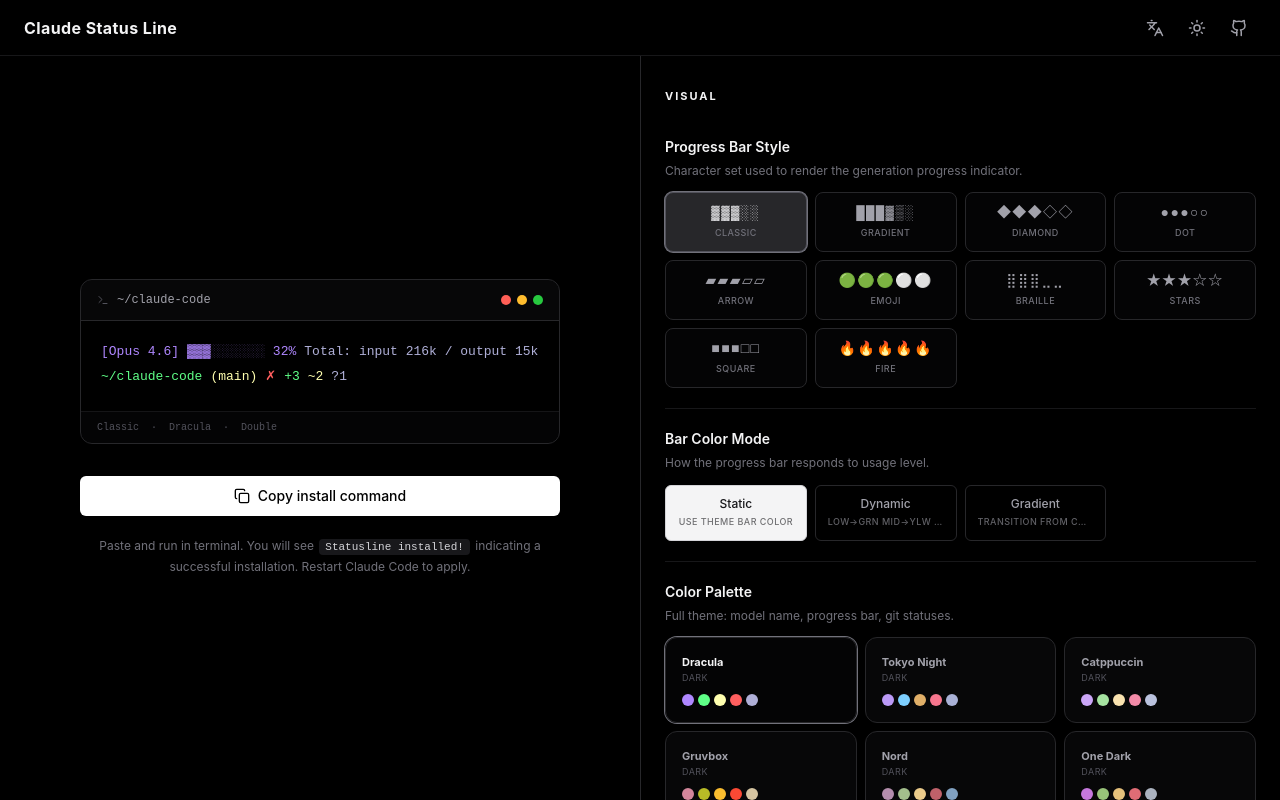
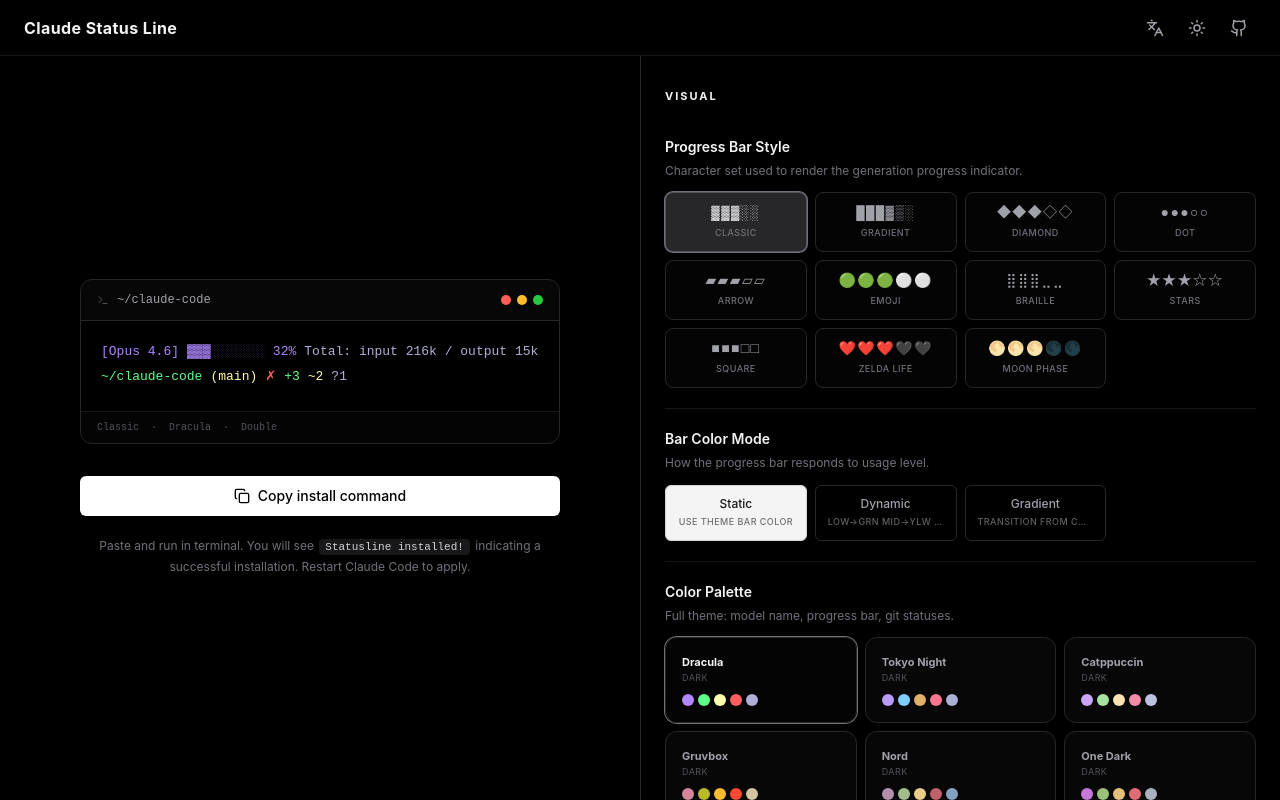
Before and after one commit to P2K0/claude-status-line, a React (Vite) app: page / in a window 1280 px wide. Built offline with nearby package versions, Linux system fonts and the light colour scheme.

Commit message:
feat: update configuration options and locales

```diff
--- a/src/constants.ts
+++ b/src/constants.ts
@@ -8,7 +8,8 @@
   { id: 'braille', name: 'Braille', filled: '⣿', empty: '⣀', preview: '⣿⣿⣿⣀⣀' },
   { id: 'star', name: 'Stars', filled: '★', empty: '☆', preview: '★★★☆☆' },
   { id: 'square', name: 'Square', filled: '■', empty: '□', preview: '■■■□□' },
-  { id: 'fire', name: 'Fire', filled: '🔥', empty: '🔥', preview: '🔥🔥🔥🔥🔥' },
+  { id: 'heart', name: 'Zelda Life', filled: '❤️', empty: '🖤', preview: '❤️❤️❤️🖤🖤' },
+  { id: 'moon', name: 'Moon Phase', filled: '🌕', empty: '🌑', preview: '🌕🌕🌕🌑🌑' },
 ]
 
 export const colorPresets = [
@@ -233,6 +234,8 @@
   { id: 'dollar', name: '$', char: '$' },
   { id: 'home', name: '🏠', char: '🏠' },
   { id: 'tilde', name: '~/', char: '~/' },
+  { id: 'nerd-folder', name: ' (Nerd)', char: ' ' },
+  { id: 'terminal', name: 'Terminal', char: 'tty ' },
 ]
 
 export const tokenFormats = [
@@ -248,6 +251,8 @@
   { id: 'branch', name: '⎇', char: '⎇ ' },
   { id: 'on', name: 'on', char: 'on ' },
   { id: 'merge', name: '🔀', char: '🔀' },
+  { id: 'nerd-branch', name: ' (Nerd)', char: ' ' },
+  { id: 'octocat', name: '🐙', char: '🐙 ' },
 ]
 
 export const gitModes = [
@@ -267,6 +272,9 @@
   { id: 'pipe', name: '管道', char: ' │ ', preview: '[Opus] │ ▓▓░ │ 32%' },
   { id: 'dot', name: '点', char: ' · ', preview: '[Opus] · ▓▓░ · 32%' },
   { id: 'angle', name: '箭头', char: ' › ', preview: '[Opus] › ▓▓░ › 32%' },
+  { id: 'powerline', name: '软箭头', char: '  ', preview: '[Opus]  ▓▓░  32%' },
+  { id: 'powerline-solid', name: '硬箭头', char: '  ', preview: '[Opus]  ▓▓░  32%' },
+  { id: 'pixel', name: '像素风', char: ' ░ ', preview: '[Opus] ░ ▓▓░ ░ 32%' },
 ]
 
 export const modelFormats = [
--- a/src/i18n/locales/en-US.json
+++ b/src/i18n/locales/en-US.json
@@ -63,8 +63,6 @@
     "星星": "Stars",
     "Square": "Square",
     "方形": "Square",
-    "Fire": "Fire",
-    "火焰": "Fire",
     "Static": "Static",
     "固定": "Static",
     "使用主题 bar 色": "Use theme bar color",
@@ -98,6 +96,17 @@
     "进度条/Token 在上，路径/Git 在下": "Bar/Token above, Path/Git below",
     "Single": "Single",
     "单行": "Single",
-    "[Opus] ▓▓░ 32% ~/proj (main) +3 ~2": "[Opus] ▓▓░ 32% ~/proj (main) +3 ~2"
+    "[Opus] ▓▓░ 32% ~/proj (main) +3 ~2": "[Opus] ▓▓░ 32% ~/proj (main) +3 ~2",
+    "Zelda Life": "Zelda Life",
+    "Moon Phase": "Moon Phase",
+    "Cyberpunk": "Cyberpunk",
+    "Pac-Man": "Pac-Man",
+    " (Nerd)": " (Nerd)",
+    "Terminal": "Terminal",
+    " (Nerd)": " (Nerd)",
+    "🐙": "🐙",
+    "软箭头": "Soft Angle",
+    "硬箭头": "Solid Angle",
+    "像素风": "Pixeled"
   }
 }
--- a/src/i18n/locales/zh-CN.json
+++ b/src/i18n/locales/zh-CN.json
@@ -53,7 +53,6 @@
     "Braille": "盲文",
     "Stars": "星星",
     "Square": "方形",
-    "Fire": "火焰",
     "Static": "固定",
     "使用主题 bar 色": "使用主题 bar 色",
     "Dynamic": "动态",
@@ -86,6 +85,17 @@
     "单行": "单行",
     "空格": "空格",
     "管道": "管道",
-    "点": "点"
+    "点": "点",
+    "Zelda Life": "塞尔达生命",
+    "Moon Phase": "月相",
+    "Cyberpunk": "赛博",
+    "Pac-Man": "吃豆人",
+    " (Nerd)": " (Nerd)",
+    "Terminal": "终端",
+    " (Nerd)": " (Nerd)",
+    "🐙": "章鱼",
+    "软箭头": "软箭头",
+    "硬箭头": "硬箭头",
+    "像素风": "像素风"
   }
 }
```
